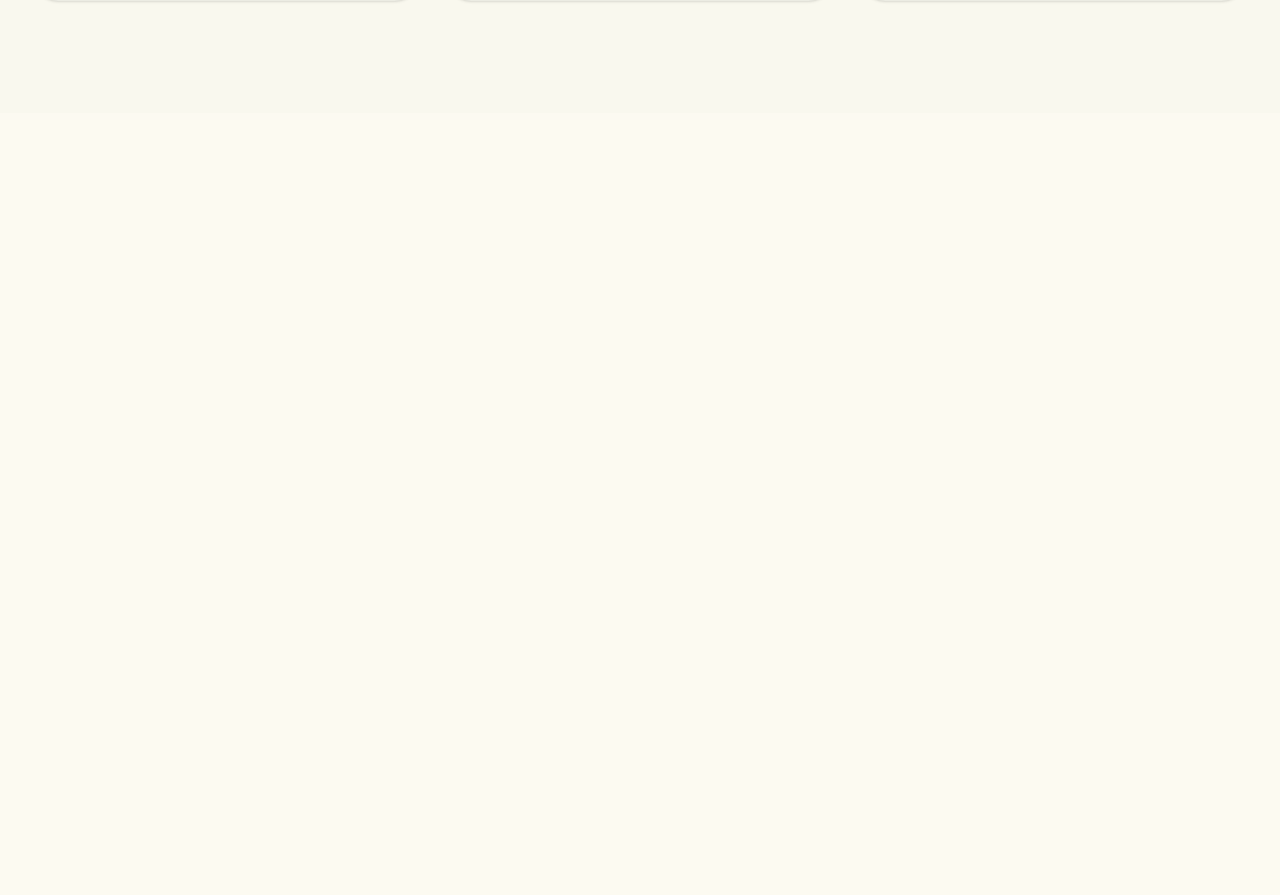
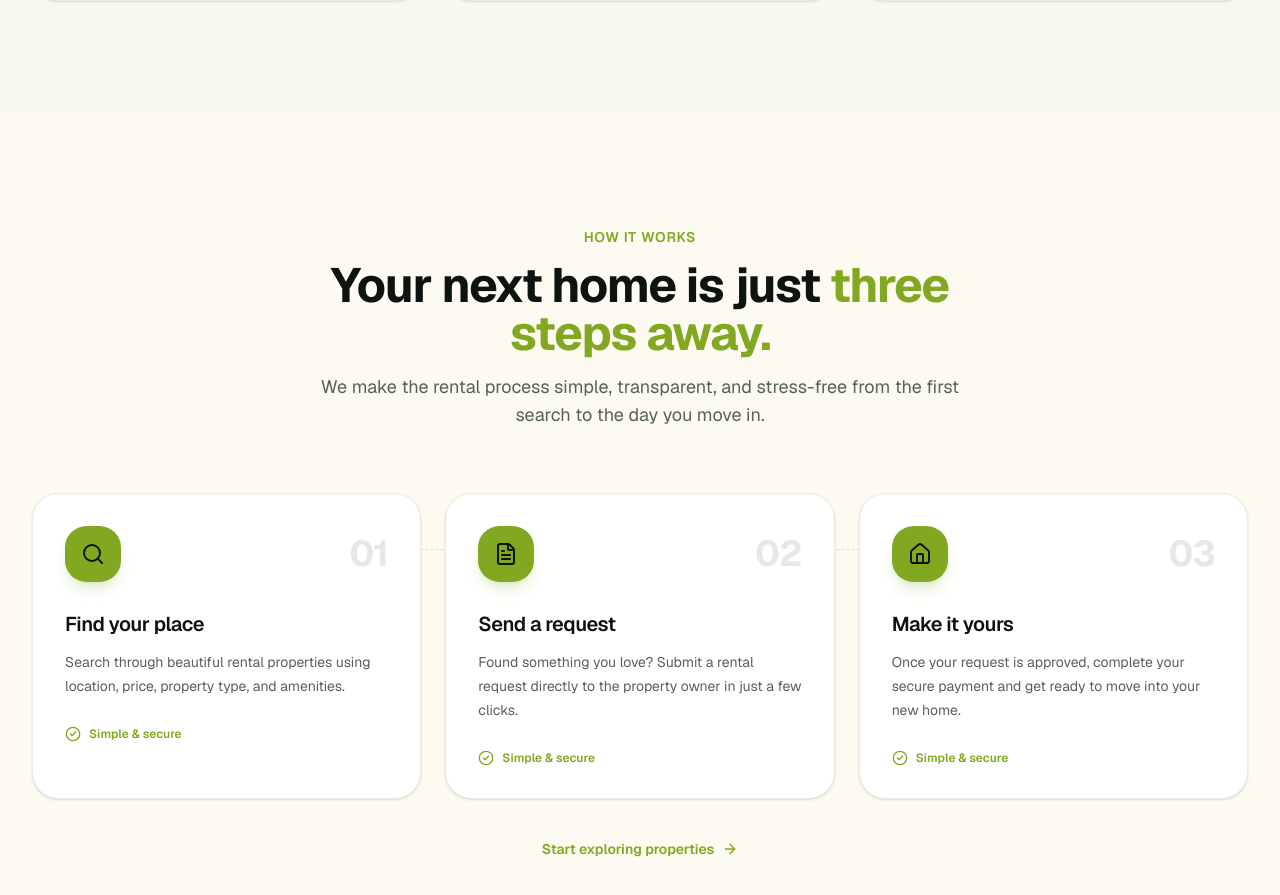
Before and after one commit to Rakibstack/RentNest_Frontend_Project, a Next.js app: page / in a window 1280 px wide. Shown: the part 1809-2704 px from the top of the page. Before the commit the page ends 1922 px from the top, so only its background shows below. Built offline with nearby package versions, Linux system fonts and the light colour scheme.

Commit message:
feat: Implement HowItWorks Section

```diff
--- /dev/null
+++ b/app/(publicGroup)/_components/Home/how-it-works.tsx
@@ -0,0 +1,115 @@
+
+import Link from "next/link";
+import {
+  ArrowRight,
+  CheckCircle2,
+  FileText,
+  Home,
+  Search,
+} from "lucide-react";
+
+const steps = [
+  {
+    number: "01",
+    icon: Search,
+    title: "Find your place",
+    description:
+      "Search through beautiful rental properties using location, price, property type, and amenities.",
+  },
+  {
+    number: "02",
+    icon: FileText,
+    title: "Send a request",
+    description:
+      "Found something you love? Submit a rental request directly to the property owner in just a few clicks.",
+  },
+  {
+    number: "03",
+    icon: Home,
+    title: "Make it yours",
+    description:
+      "Once your request is approved, complete your secure payment and get ready to move into your new home.",
+  },
+];
+
+export default function HowItWorks() {
+  return (
+    <section
+      id="how-it-works"
+      className="bg-background py-20 sm:py-24 lg:py-28"
+    >
+      <div className="mx-auto max-w-7xl px-4 sm:px-6 lg:px-8">
+        {/* Header */}
+        <div className="mx-auto max-w-2xl text-center">
+          <span className="text-sm font-semibold uppercase tracking-wider text-primary">
+            How It Works
+          </span>
+
+          <h2 className="mt-3 text-3xl font-bold tracking-tight sm:text-4xl lg:text-5xl">
+            Your next home is just
+            <span className="text-primary"> three steps away.</span>
+          </h2>
+
+          <p className="mt-4 text-base leading-7 text-muted-foreground sm:text-lg">
+            We make the rental process simple, transparent, and stress-free
+            from the first search to the day you move in.
+          </p>
+        </div>
+
+        {/* Steps */}
+        <div className="relative mt-14 grid gap-6 md:grid-cols-3 lg:mt-16">
+          {/* Connecting line */}
+          <div className="absolute left-[16.66%] right-[16.66%] top-14 hidden h-px border-t border-dashed border-border md:block" />
+
+          {steps.map((step) => {
+            const Icon = step.icon;
+
+            return (
+              <div
+                key={step.number}
+                className="group relative rounded-3xl border border-border/60 bg-card p-7 shadow-sm transition-all duration-300 hover:-translate-y-1 hover:shadow-xl hover:shadow-black/5 sm:p-8"
+              >
+                {/* Top */}
+                <div className="flex items-center justify-between">
+                  <div className="relative z-10 flex size-14 items-center justify-center rounded-2xl bg-primary text-primary-foreground shadow-lg shadow-primary/20 transition-transform duration-300 group-hover:scale-105">
+                    <Icon className="size-6" />
+                  </div>
+
+                  <span className="text-4xl font-bold tracking-tight text-muted-foreground/15">
+                    {step.number}
+                  </span>
+                </div>
+
+                {/* Content */}
+                <h3 className="mt-7 text-xl font-semibold tracking-tight">
+                  {step.title}
+                </h3>
+
+                <p className="mt-3 text-sm leading-6 text-muted-foreground">
+                  {step.description}
+                </p>
+
+                {/* Bottom indicator */}
+                <div className="mt-7 flex items-center gap-2 text-xs font-semibold text-primary">
+                  <CheckCircle2 className="size-4" />
+                  Simple & secure
+                </div>
+              </div>
+            );
+          })}
+        </div>
+
+        {/* Bottom CTA */}
+        <div className="mt-10 flex justify-center">
+          <Link
+            href="/properties"
+            className="group inline-flex items-center gap-2 text-sm font-semibold text-primary transition-colors hover:text-primary/80"
+          >
+            Start exploring properties
+            <ArrowRight className="size-4 transition-transform duration-200 group-hover:translate-x-1" />
+          </Link>
+        </div>
+      </div>
+    </section>
+  );
+}
--- a/app/(publicGroup)/page.tsx
+++ b/app/(publicGroup)/page.tsx
@@ -1,12 +1,14 @@
 import React from "react";
 import Hero from "./_components/Home/hero";
 import FeaturedProperties from "./_components/Home/featured-properties";
+import HowItWorks from "./_components/Home/how-it-works";
 
 const RootPage = () => {
   return (
     <main>
       <Hero></Hero>
       <FeaturedProperties></FeaturedProperties>
+      <HowItWorks></HowItWorks>
     </main>
   );
 };
```
